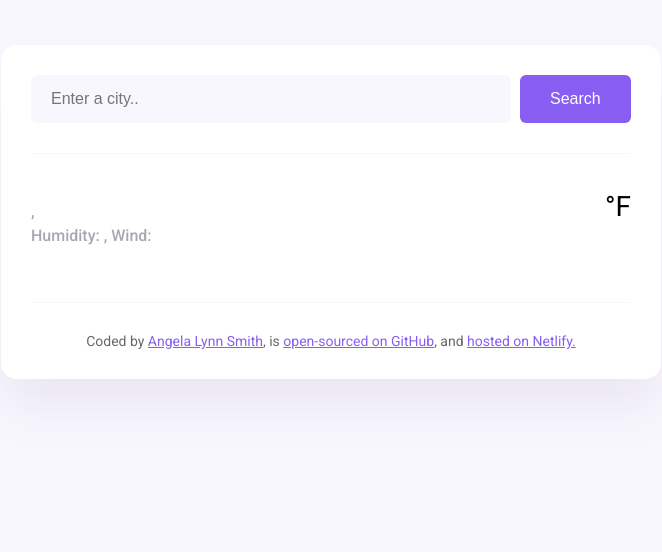
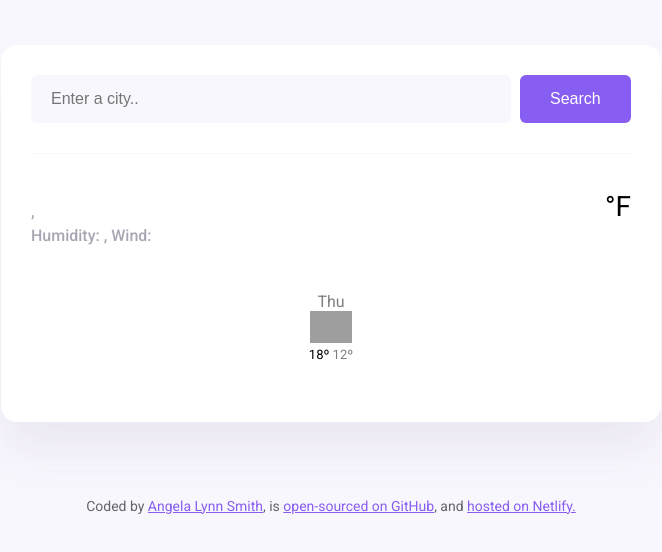
Before and after one commit to AngelaLynnSmith/plus-final-project, a website built with Parcel: page index.html in a window 1280 px wide. Shown: the whole page, without its empty margins (309-971 px from the left). Built offline with nearby package versions, Linux system fonts and the light colour scheme; no server answers; grey boxes are pictures that could not be loaded.

Commit message:
added forecast HTML and CSS

```diff
--- a/index.html
+++ b/index.html
@@ -40,6 +40,7 @@
                         Wind: <strong id="wind-speed"></strong>
                     </p>
                 </div>
+
                 <div class="weather-app-temperature-container">
                     <div class="weather-app-icon"></div>
                     <div id="icon"></div>
@@ -47,12 +48,32 @@
                     <div class="weather-app-unit">°F</div>
                 </div>
             </div>
+            <div class="weather-forecast">
+                <div class="row">
+                    <div class="col-2">
+                        <div class="weather-forecast-date">
+                        Thu
+                        </div>
+                        <img src="http://openweatherapp.org/img/wn/50d@2x.png"
+                        alt="" width="42"
+                        />
+                        <div class="weather-forecast-temperatures">
+                            <span class="weather-forecast-temperature-max">
+                                18º </span>
+                            <span class="weather-forecast-temperature-min">
+                                12º </span>
+                            </div>
+                        </div>
+                    </div>
+                </div>
+            </div>
+            </main>
         </main>
     <footer>
         Coded by
         <a href="https://github.com/AngelaLynnSmith" target="_blank"> Angela Lynn Smith</a>, is
         <a href="https://github.com/AngelaLynnSmith/Clima"target="_blank"> open-sourced on GitHub</a>, and
-        <a href="https://plus-final-project-12-29-23.netlify.app/"target="_blank"> hosted on Netlify.</a>
+        <a href="https://plus-final-project-122923.netlify.app/"target="_blank"> hosted on Netlify.</a>
     </footer>
     <script src="src/index.js"></script>
     </div>
--- a/src/style.css
+++ b/src/style.css
@@ -86,6 +86,28 @@ main {
   margin-top: 6px;
   font-size: 28px;
 }
+
+.weather-forecast {
+  margin-top: 20px;
+  text-align: center;
+  color:#000;
+}
+
+.weather-forecast-date  {
+  font-size: 16px;
+  opacity: 0.5;
+}
+
+.weather-forecast-temperatures {
+  font-size: 13px;
+
+}
+
+.weather-forecast-temperature-min {
+  opacity: 0.5;
+}
+
+
 footer {
   border-top: 1px solid #f9f7fe;
   padding: 30px 0 0 0;
```
